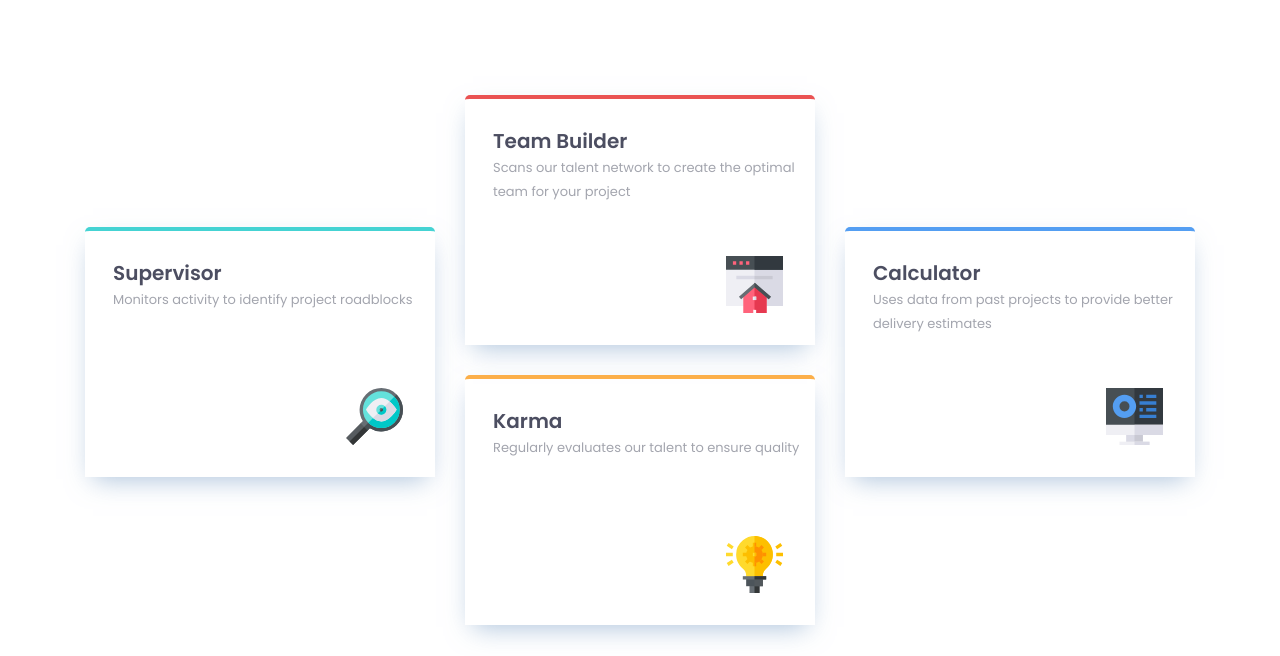
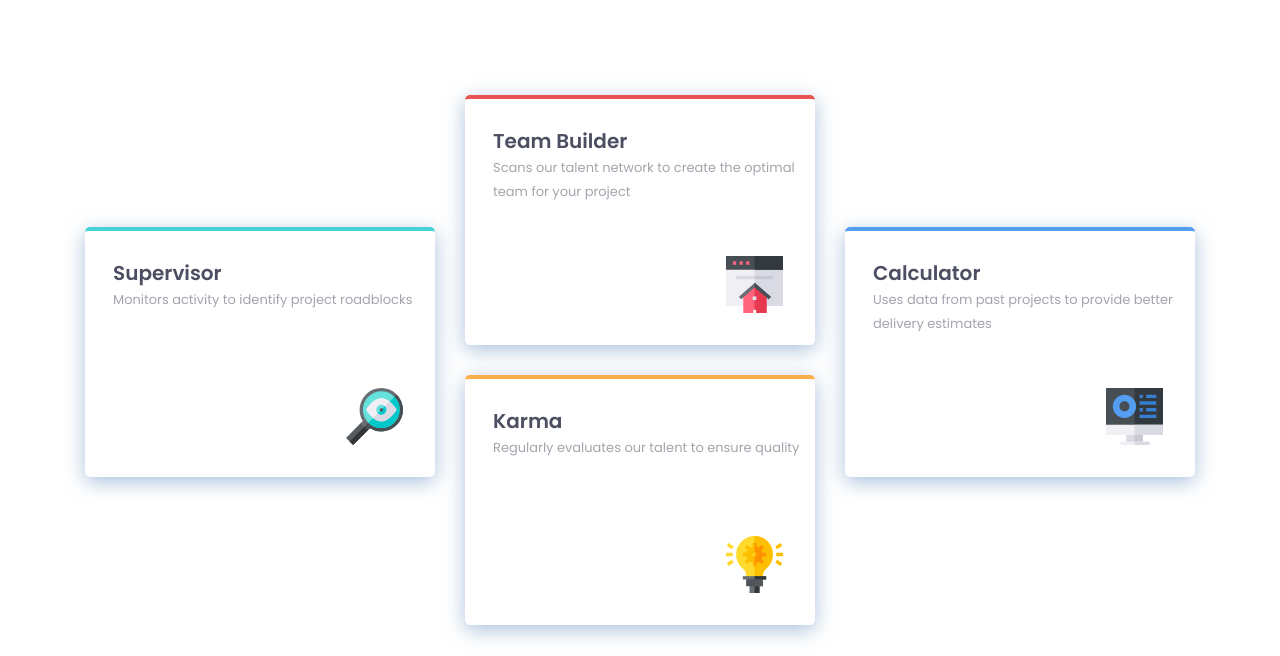
Before and after one commit to AlekseiSaunders/fourCardFeatureFM, a plain HTML site: page index.html in a window 1280 px wide. Shown: the part 266-922 px from the top of the page. Drawn offline with Linux system fonts and the light colour scheme.

Commit message:
improve box shadow to match design images

```diff
--- a/main.css
+++ b/main.css
@@ -85,8 +85,8 @@ main {
   width: 311px;
   height: 222px;
   margin-bottom: 25px;
-  border-radius: 5px 5px 0px 0px;
-  box-shadow: 0px 10px 25px -8px hsla(212deg, 39%, 66%, 0.7);
+  border-radius: 5px;
+  box-shadow: 0px 5px 20px 0px hsla(212deg, 39%, 66%, 0.7);
 }
 .icon {
   position: absolute;
```
